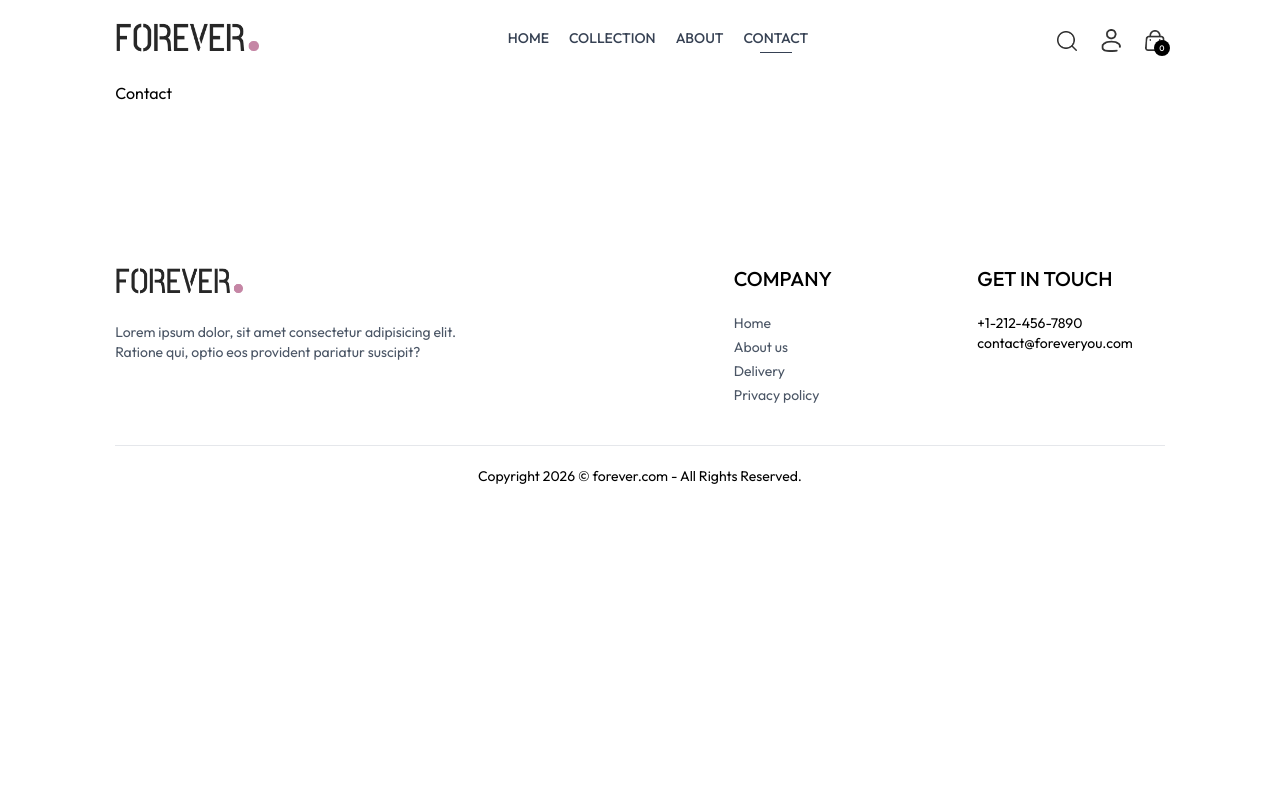
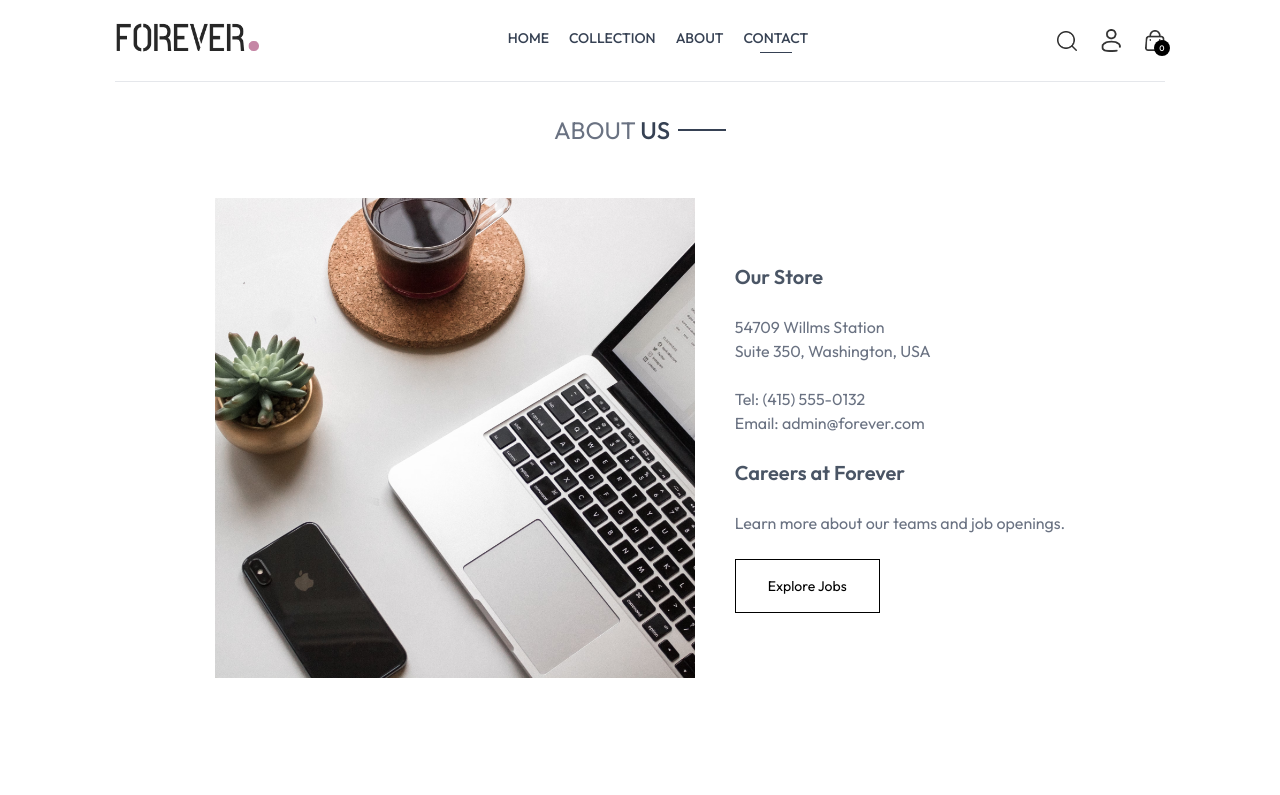
Before and after one commit to shubh95rai/e-commerce-mern, a React (Vite) app in the folder frontend/: page /contact in a window 1280 px wide. Shown: the top 795 px of the page. Built offline with nearby package versions, Linux system fonts and the light colour scheme.

Commit message:
add Contact page

```diff
--- a/frontend/src/pages/About.jsx
+++ b/frontend/src/pages/About.jsx
@@ -13,7 +13,7 @@ const About = () => {
         <img
           src={assets.about_img}
           alt="about-us-img"
-          className="w-full md:max-w-112.5"
+          className="w-full  md:max-w-112.5 object-cover"
         />
         <div className="flex flex-col justify-center gap-6 md:w-2/4 text-gray-600">
           <p>
--- a/frontend/src/pages/Contact.jsx
+++ b/frontend/src/pages/Contact.jsx
@@ -1,6 +1,43 @@
+import { assets } from "../assets/frontend_assets/assets";
+import NewsLetterBox from "../components/NewsLetterBox";
+import Title from "../components/Title";
+
 const Contact = () => {
   return (
-    <div>Contact</div>
-  )
-}
-export default Contact
+    <div>
+      <div className="text-2xl pt-8 text-center border-t">
+        <Title text1="ABOUT" text2="US" />
+      </div>
+
+      <div className="my-10 flex flex-col justify-center md:flex-row gap-10 mb-28">
+        <img
+          src={assets.contact_img}
+          alt="contact-img"
+          className="w-full md:max-w-120 object-cover"
+        />
+
+        <div className="flex flex-col justify-center items-start gap-6">
+          <p className="font-semibold text-xl text-gray-600">Our Store</p>
+          <p className="text-gray-500">
+            54709 Willms Station <br /> Suite 350, Washington, USA
+          </p>
+          <p className="text-gray-500">
+            Tel: (415) 555-0132 <br /> Email: admin@forever.com
+          </p>
+          <p className="font-semibold text-xl text-gray-600">
+            Careers at Forever
+          </p>
+          <p className="text-gray-500">
+            Learn more about our teams and job openings.
+          </p>
+          <button className="border border-black px-8 py-4 text-sm hover:bg-black hover:text-white transition-all duration-300">
+            Explore Jobs
+          </button>
+        </div>
+      </div>
+
+      <NewsLetterBox />
+    </div>
+  );
+};
+export default Contact;
--- a/frontend/src/pages/Product.jsx
+++ b/frontend/src/pages/Product.jsx
@@ -17,7 +17,6 @@ const Product = () => {
     setProductData(product);
     setImage(product.image[0]);
   };
-  console.log(productData);
 
   useEffect(() => {
     fetchProductData();
```
